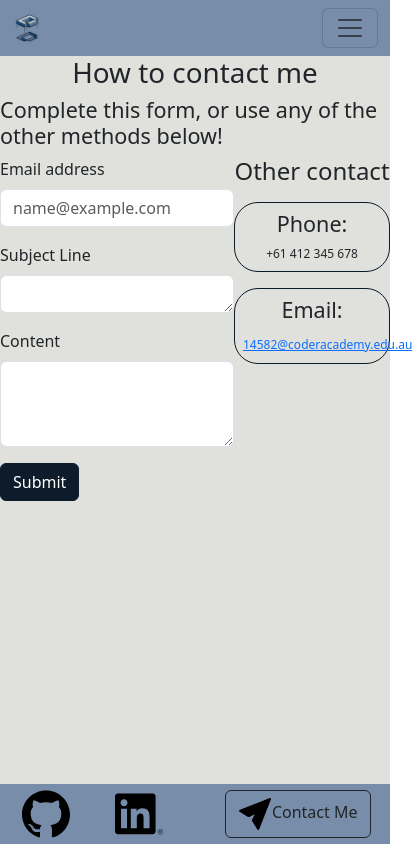
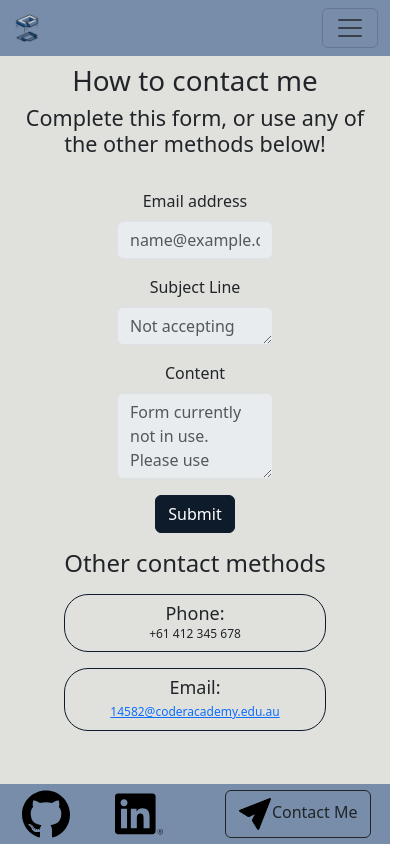
Before and after one commit to dilbot-cot/oct23-t3-hackathon, a React (Vite) app: page /contact in a window 390 px wide. Shown: the whole page, 412 px wide, since content can reach past the window. Built offline with nearby package versions, Linux system fonts and the light colour scheme.

Commit message:
feat: added responsive styling

```diff
--- a/package.json
+++ b/package.json
@@ -13,6 +13,7 @@
     "bootstrap": "^5.3.3",
     "date-fns": "^3.6.0",
     "date-fns-tz": "^3.1.3",
+    "nodemailer": "^6.9.13",
     "octokit": "^4.0.2",
     "react": "^18.2.0",
     "react-bootstrap": "^2.10.2",
--- a/src/pages/ContactPage.jsx
+++ b/src/pages/ContactPage.jsx
@@ -13,17 +13,17 @@ export default function ContactPage() {
                 <Form>
                     <Form.Group className="mb-3" controlId="formContactEmail">
                         <Form.Label>Email address</Form.Label>
-                        <Form.Control type="email" placeholder="name@example.com" />
+                        <Form.Control type="email" placeholder="name@example.com" disabled />
                     </Form.Group>
 
                     <Form.Group className="mb-3" controlId="formContactSubject">
                         <Form.Label>Subject Line</Form.Label>
-                        <Form.Control as="textarea" rows={1} />
+                        <Form.Control as="textarea" rows={1} placeholder="Not accepting input" disabled/>
                     </Form.Group>
 
                     <Form.Group className="mb-3" controlId="formContactBody">
                         <Form.Label>Content</Form.Label>
-                        <Form.Control as="textarea" rows={3} />
+                        <Form.Control as="textarea" rows={3} placeholder="Form currently not in use. Please use alternative contact method"disabled />
                     </Form.Group>
                     <Button variant='primary' type='submit' style={{borderColor: '#0D1B2A', backgroundColor: '#0D1B2A'}}>
                         Submit
@@ -31,7 +31,7 @@ export default function ContactPage() {
                 </Form>
                 </div>
                 <div className='other-contact'>
-                    <h1>Other contact</h1>
+                    <h1>Other contact methods</h1>
                     <div className='contact-info'>
                         <h4>Phone:</h4>
                         <p>+61 412 345 678</p>
--- a/src/styles/contactPage.css
+++ b/src/styles/contactPage.css
@@ -3,6 +3,11 @@
     flex-direction: column;
     align-items: center;
     background-color: #E0E1DD;
+    padding: .5rem;
+    text-align: center;
+    h4 {
+        margin-bottom: 2rem;
+    }
 }
 
 .content {
@@ -13,7 +18,13 @@
 }
 
 .form-section {
-    min-width: 40vw;
+    display: flex;
+    flex-direction: column;
+    align-items: center;
+    width: 40vw;
+    form {
+        min-width: 80%;
+    }
 }
 
 .other-contact {
@@ -31,6 +42,10 @@
     text-align: center;
     margin: 1rem 0;
     padding: .5rem;
+    h4 {
+        margin: 0;
+        font-size: 18px;
+    }
     p {
         font-size: 12px;
         margin: 0;
@@ -39,3 +54,24 @@
         font-size: 12px;
     }
 }
+
+@media (max-width: 768px) {
+    .content {
+        flex-direction: column;
+        align-items: center;
+    }
+
+    .form-section {
+        max-width: 80vw;
+        margin-bottom: 1rem;
+        button {
+            align-self: center;
+        }
+    }
+
+    .other-contact {
+        max-width: 80vw;
+        margin-bottom: 1rem;
+        align-self: center;
+    }
+}
--- a/src/styles/homepage.css
+++ b/src/styles/homepage.css
@@ -25,3 +25,20 @@
     border-radius: 24px;
     max-width: 40vw;
 }
+
+@media (max-width: 768px) {
+    .main-content {
+        flex-direction: column;
+        align-items: center;
+    }
+
+    .image-content img {
+        max-width: 80vw;
+        margin-bottom: 1rem;
+    }
+
+    .word-content {
+        max-width: 80vw;
+        margin-bottom: 1rem;
+    }
+}
--- a/src/styles/index.css
+++ b/src/styles/index.css
@@ -10,6 +10,7 @@ html, body {
     padding: 0;
     display: flex;
     flex-direction: column;
+    overflow-x: hidden;
 }
 
 #root {
```
Also changed, not shown: 1 other file (tests, documents, lock files or other folders).
